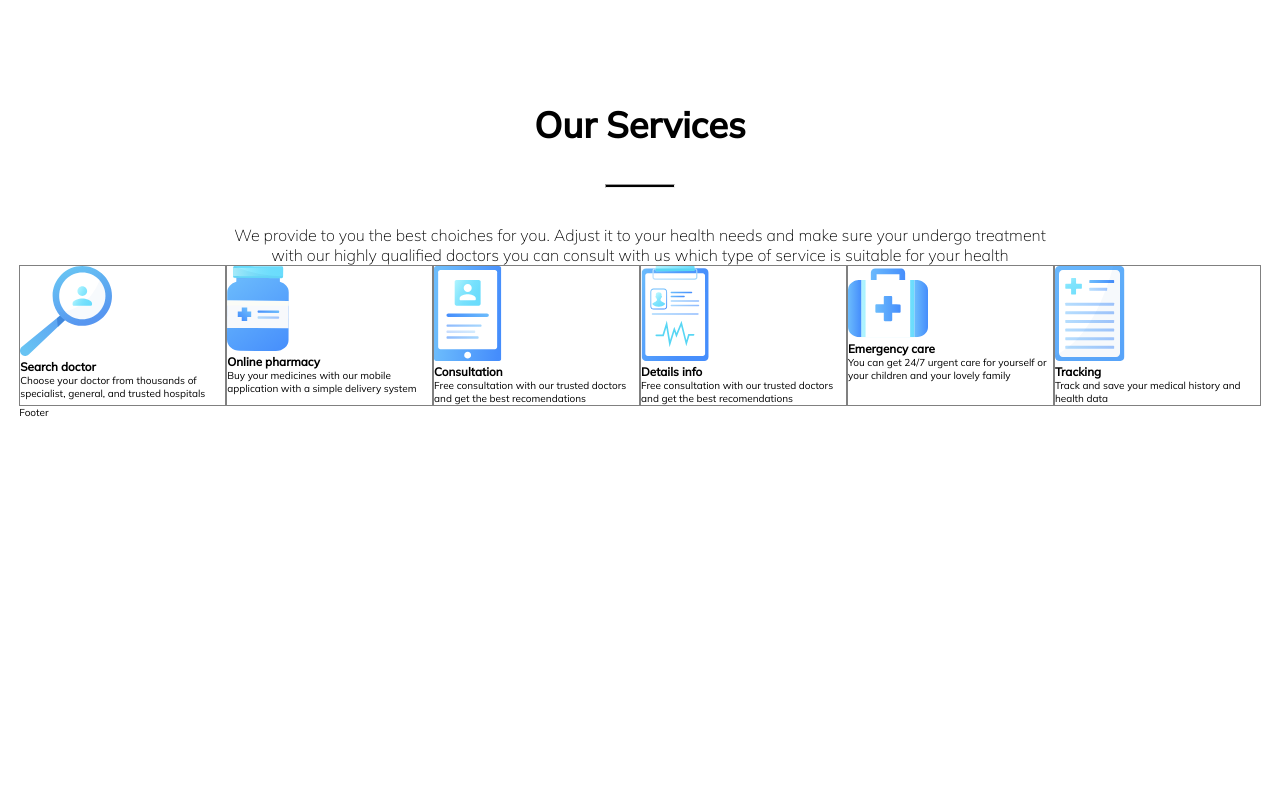
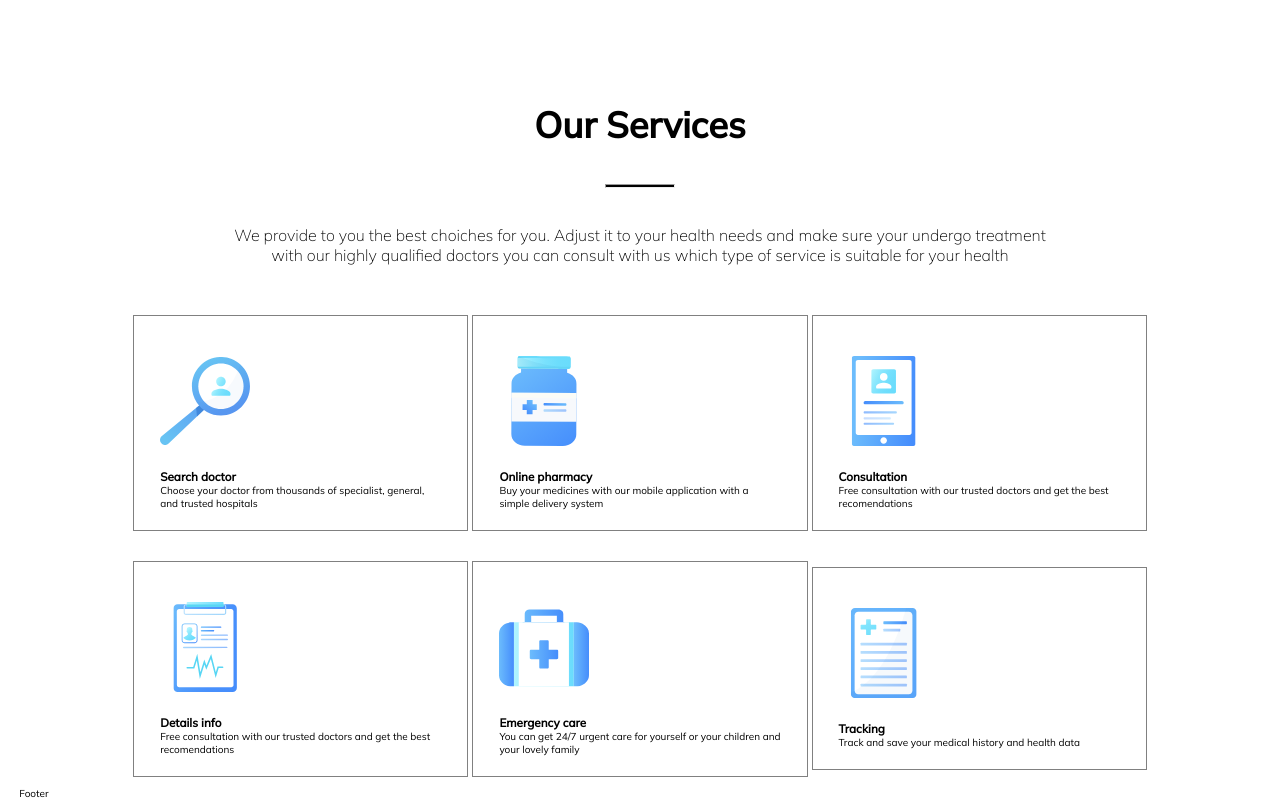
Before and after one commit to sahoochinmay/Trafalgar-landing-page, a React (Create React App) app: page / in a window 1280 px wide. Shown: the part 660-1460 px from the top of the page. Before the commit the page ends 1079 px from the top, so only its background shows below. Built offline with nearby package versions, Linux system fonts and the light colour scheme.

Commit message:
Add gh-pages

```diff
--- a/package.json
+++ b/package.json
@@ -2,10 +2,12 @@
   "name": "trafalgar-landing-page",
   "version": "0.1.0",
   "private": true,
+  "homepage": "http://sahoochinmay.github.io/Trafalgar-landing-page",
   "dependencies": {
     "@testing-library/jest-dom": "^5.11.4",
     "@testing-library/react": "^11.1.0",
     "@testing-library/user-event": "^12.1.10",
+    "gh-pages": "^3.2.3",
     "react": "^17.0.2",
     "react-dom": "^17.0.2",
     "react-scripts": "4.0.3",
@@ -15,7 +17,9 @@
     "start": "react-scripts start",
     "build": "react-scripts build",
     "test": "react-scripts test",
-    "eject": "react-scripts eject"
+    "eject": "react-scripts eject",
+    "predeploy": "yarn build",
+    "deploy": "gh-pages -d build"
   },
   "eslintConfig": {
     "extends": [
--- a/src/index.css
+++ b/src/index.css
@@ -264,8 +264,24 @@ label #cancel {
 }
 .service .serviceContainer{
    display: flex;
+   justify-content: center;
+   align-items: center;
+   flex-wrap: wrap;
+   width: 90%;
+   margin: auto;
+   margin-top: 3rem;
 }
 .service .serviceContainer .serviceCard{
   width: 35rem;
   border: 1px solid gray;
+  flex-basis: 30%;
+  margin: 2rem 0.2rem 1rem 0.2rem;
+  padding: 2rem 2.6rem;
+  box-shadow: 0 0 4px rgba(255,255,255,0.79);
 }
+
+.service .serviceContainer .serviceCard img{
+  width: 9rem;
+  height: 9rem;
+  margin:2rem 0;
+}
--- a/src/index.js
+++ b/src/index.js
@@ -3,6 +3,7 @@ import ReactDOM from 'react-dom';
 import './index.css';
 import App from './App';
 import reportWebVitals from './reportWebVitals';
+// import swDev from './swDev'
 
 ReactDOM.render(
   <React.StrictMode>
@@ -15,3 +16,4 @@ ReactDOM.render(
 // to log results (for example: reportWebVitals(console.log))
 // or send to an analytics endpoint. Learn more: https://bit.ly/CRA-vitals
 reportWebVitals();
+// swDev();
--- /dev/null
+++ b/src/swDev.js
@@ -0,0 +1,6 @@
+export default function swDev() {
+    let swUrl = `${process.env.PUBLIC_URL}/sw.js`;
+    navigator.serviceWorker.register(swUrl).then((response) => {
+      console.warn("response", response);
+    })
+  }
```
Also changed, not shown: public/sw.js (added, +45 -0 lines), public/manifest.json, 2 other files (tests, documents, lock files or other folders).
